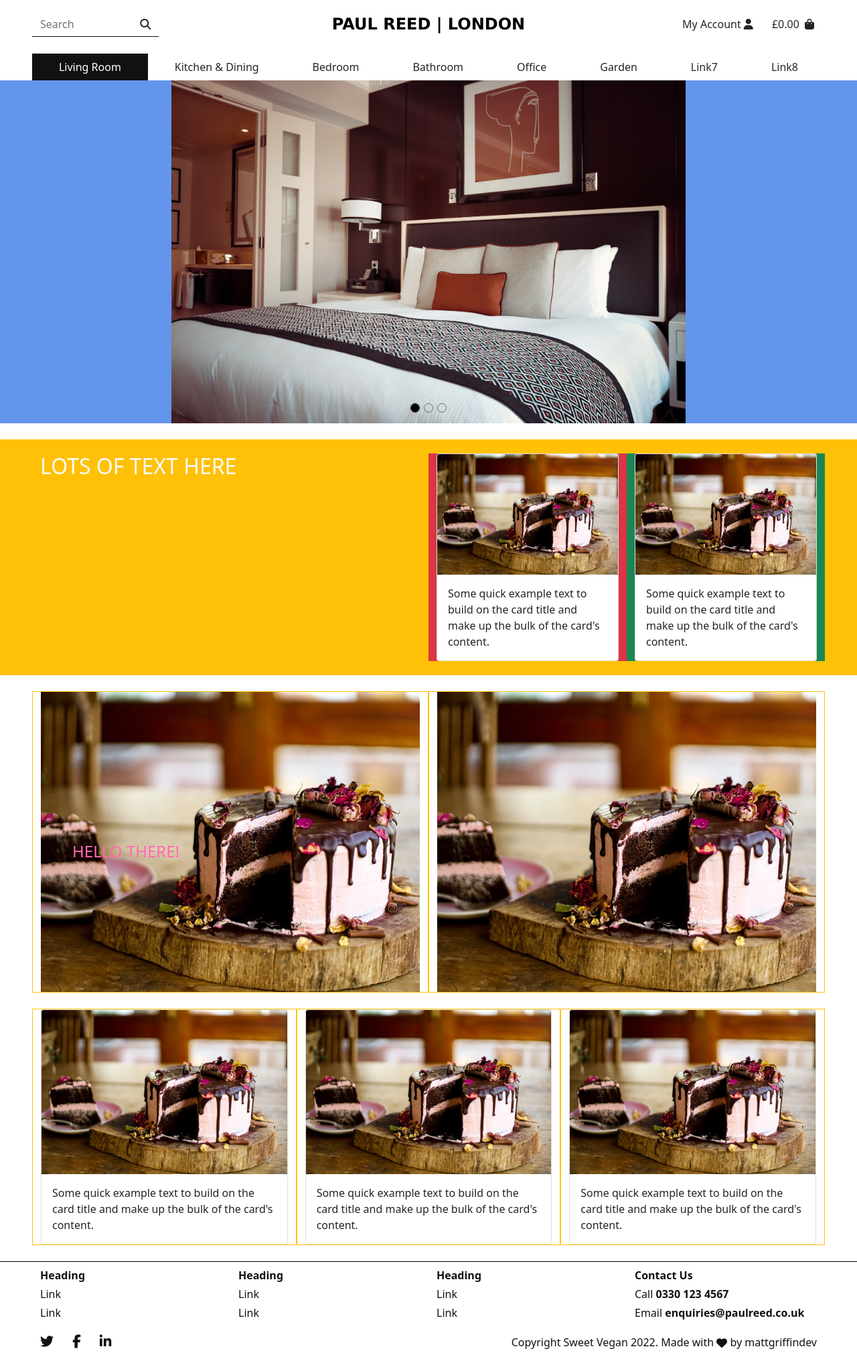
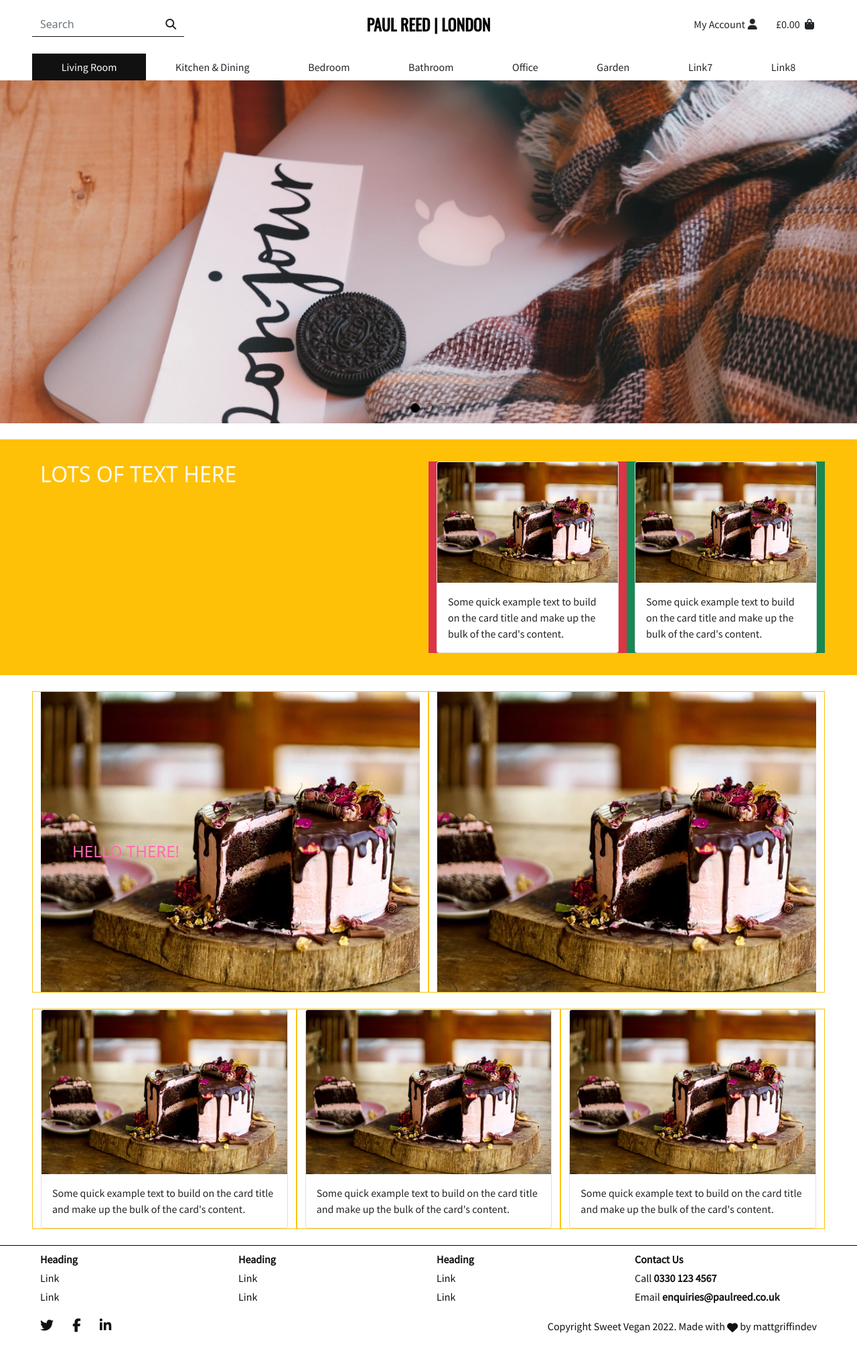
Before and after one commit to mattgriffindev/ci_msp4_v1, a Django app: page / in a window 1280 px wide. Shown: the whole page at 67% size. After the commit the page ends 1990 px from the top, so only its background shows below. Run offline with Django 3.2, Linux system fonts and the light colour scheme; some libraries are stand-ins or nearby versions.

Commit message:
amend carousel-item img in base.css

```diff
--- a/home/templates/home/index.html
+++ b/home/templates/home/index.html
@@ -17,7 +17,7 @@
         </div>
         <div class="carousel-inner">
           <div class="carousel-item active">
-            <img src="/media/test1.jpg" class="d-block w-100" alt="...">
+            <img src="/media/test1.jpeg" class="d-block w-100" alt="...">
           </div>
           <div class="carousel-item">
             <img src="/media/test2.jpg" class="d-block w-100" alt="...">
--- a/static/css/base.css
+++ b/static/css/base.css
@@ -1,3 +1,5 @@
+@import url('https://fonts.googleapis.com/css2?family=Oswald&family=Source+Sans+Pro&display=swap');
+
 :root {
 	--brand-color: black;
 	--accent-color: green;
@@ -6,6 +8,9 @@
 	--dark-color: #111;
 	--white: #FFF;
 	--heart: #ffb3be;
+
+	--brand-font: 'Oswald', sans-serif;
+	--primary-font: 'Source Sans Pro', sans-serif;
 }
 
 * {
@@ -17,6 +22,12 @@ html {
 	font-size: 16px;
 }
 
+p,
+li,
+.nav-link {
+	font-family: var(--primary-font);
+}
+
 /*--------------------------------------------------------------------header-*/
 
 .brand {
@@ -25,7 +36,7 @@ html {
 
 .brand h1 {
 	color: var(--brand-color);
-	font-family: Verdana, Geneva, Tahoma, sans-serif;
+	font-family: var(--brand-font);
 	font-size: 1.5rem;
 	font-weight: 700;
 	text-transform: uppercase;
@@ -43,7 +54,7 @@ html {
 }
 
 .input-group {
-	width: 50%;
+	width: 60%;
 }
 
 .form-control {
@@ -73,7 +84,10 @@ html {
 
 .carousel-item img {
 	height: 100%;
-	object-fit: contain;
+	width: auto;
+	object-fit: cover;
+	object-position: 100% 50%;
+
 }
 
 .carousel-indicators [data-bs-target] {
```
Also changed, not shown: media/test1.jpeg (added), media/test1.jpg (deleted), media/test2.jpg.
